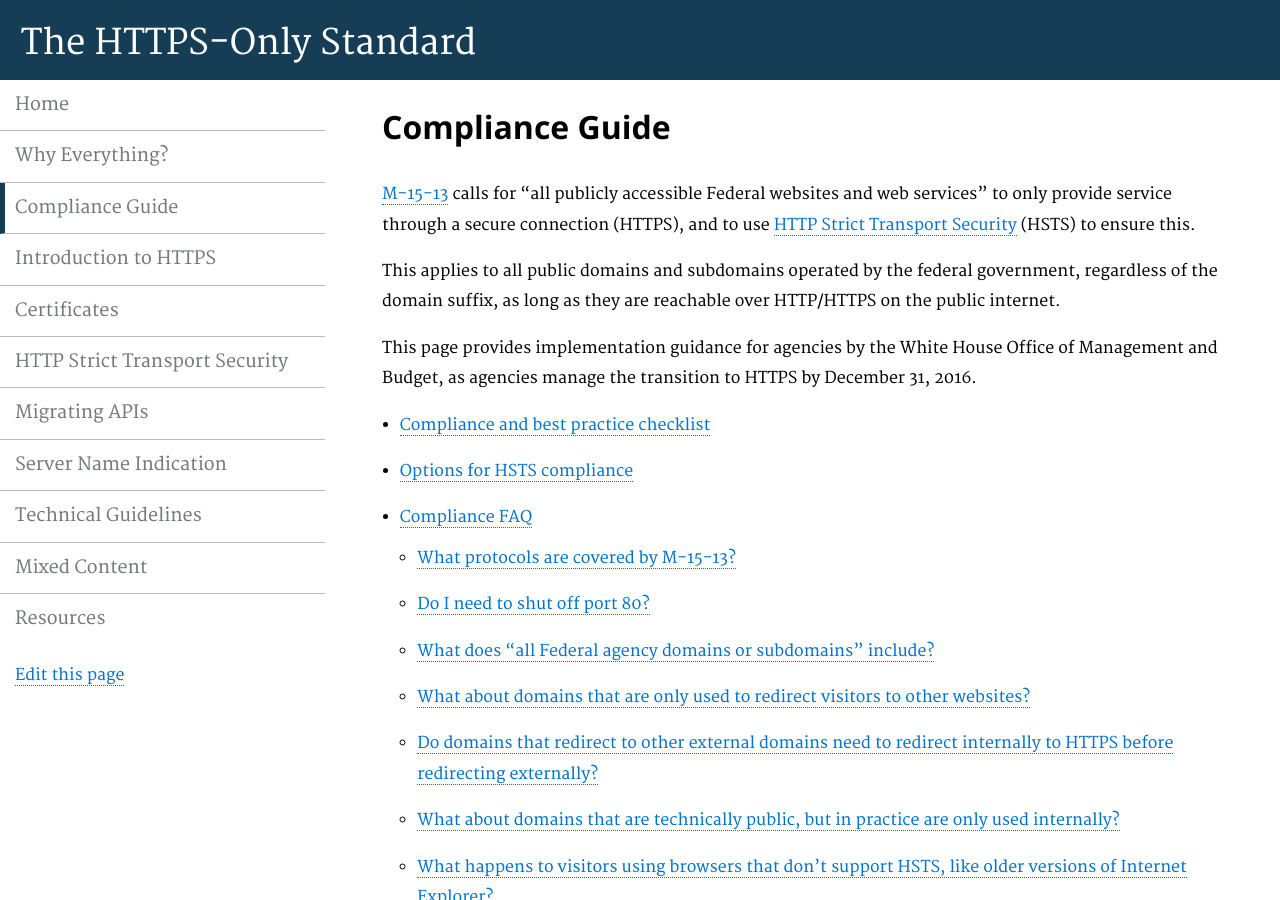
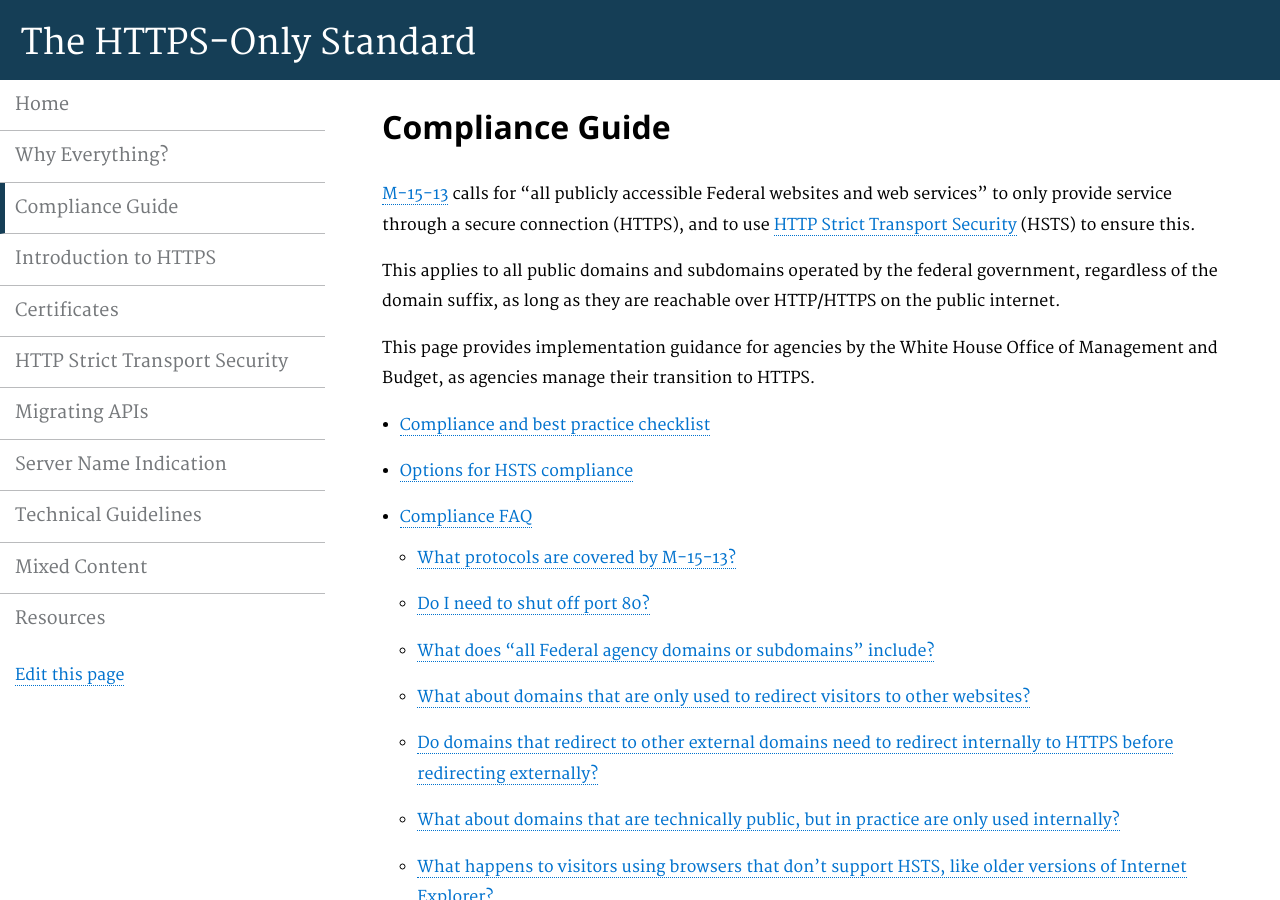
Before and after one commit to GSA/https, a Jekyll site: the page built from pages/guide.md, in a window 1280 px wide and 900 px high. Built offline with Jekyll 4.4.1, drawn with Linux system fonts in a browser that asks for light colours; Markdown is read by kramdown in place of the engine named in the settings.

Commit message:
tiny change to reflect that the deadline is passed

```diff
--- a/pages/guide.md
+++ b/pages/guide.md
@@ -9,7 +9,7 @@ description: "Guide for agencies on implementing the HTTPS transition."
 
 This applies to all public domains and subdomains operated by the federal government, regardless of the domain suffix, as long as they are reachable over HTTP/HTTPS on the public internet.
 
-This page provides implementation guidance for agencies by the White House Office of Management and Budget, as agencies manage the transition to HTTPS by December 31, 2016.
+This page provides implementation guidance for agencies by the White House Office of Management and Budget, as agencies manage their transition to HTTPS.
 
 * [Compliance and best practice checklist](#compliance-and-best-practice-checklist)
 * [Options for HSTS compliance](#options-for-hsts-compliance)
```
